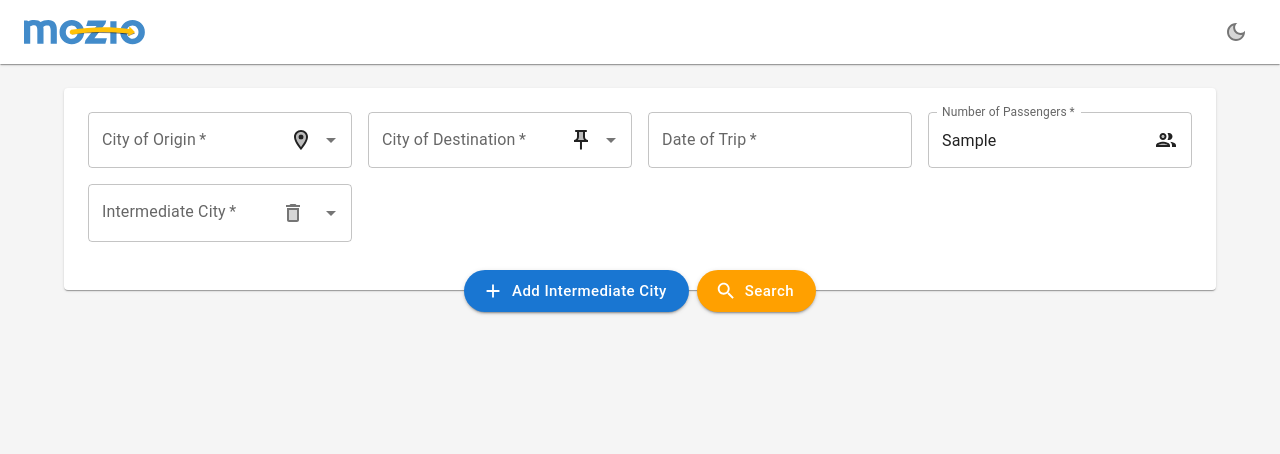
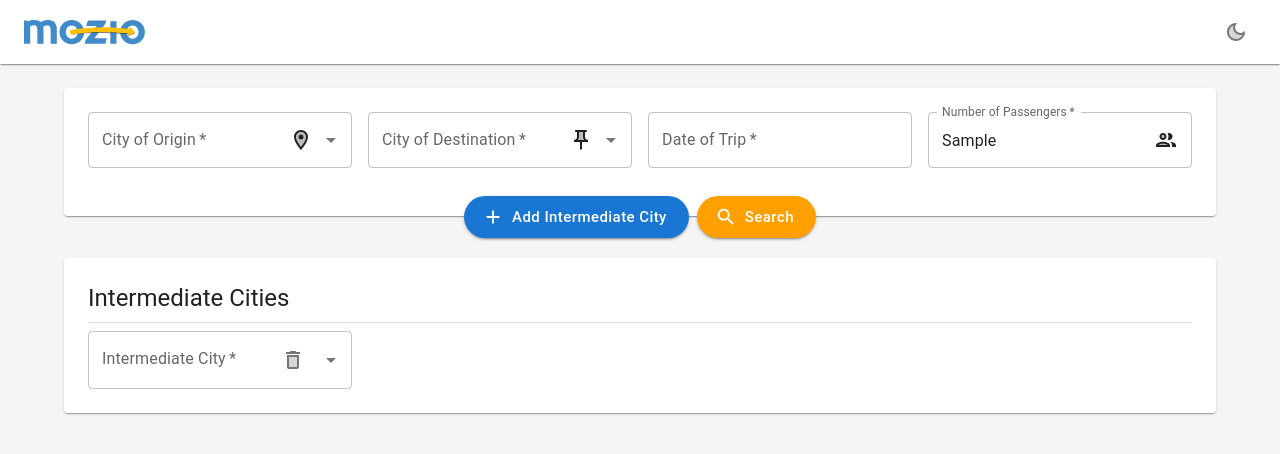
Before and after one commit to a-maksousa/distance-app, a React (Create React App) app: page / in a window 1280 px wide. Both pictures are taken after typing "Sample", "Sample", "Sample" into the empty fields and a click on the button "Add Intermediate City". Shown: the top 454 px of the page. Built offline with nearby package versions, Linux system fonts and the light colour scheme.

Commit message:
add intCities to collapse section

```diff
--- a/src/Views/LandingPage/form.js
+++ b/src/Views/LandingPage/form.js
@@ -6,7 +6,7 @@ import {
   AddTwoTone,
   DeleteTwoTone,
 } from "@mui/icons-material";
-import { Box, Button, Grid, IconButton, Stack, styled } from "@mui/material";
+import { Box, Button, Collapse, Grid, IconButton, Stack, styled } from "@mui/material";
 import RHFAutoComplete from "Components/RHFControls/RHFAutoComplete";
 import RHFDatePicker from "Components/RHFControls/RHFDatePicker";
 import RHFTextField from "Components/RHFControls/RHFTextField";
@@ -68,6 +68,17 @@ const SearchForm = ({ onSubmit, control, unregister }) => {
             InputProps={{ endAdornment: <GroupTwoTone /> }}
           />
         </Grid>
+      </Section>
+      <Stack justifyContent="center" sx={{ transform: "translate(0,-20px)" }} direction="row" spacing={1}>
+        <FormButton startIcon={<AddTwoTone />} onClick={handleAddIntCity}>
+          Add Intermediate City
+        </FormButton>
+        <FormButton type="submit" color="secondary" startIcon={<SearchTwoTone />}>
+          Search
+        </FormButton>
+      </Stack>
+      <Collapse in={lstIntermediateCities.length > 0} sx={{ width: "100%" }}>
+        <Section title="Intermediate Cities">
           {lstIntermediateCities.map((item) => (
             <Grid item xs={6} md={3}>
               <CityCombo
@@ -84,15 +95,7 @@ const SearchForm = ({ onSubmit, control, unregister }) => {
             </Grid>
           ))}
         </Section>
-
-      <Stack justifyContent="center" sx={{ transform: "translate(0,-20px)" }} direction="row" spacing={1}>
-        <FormButton startIcon={<AddTwoTone />} onClick={handleAddIntCity}>
-          Add Intermediate City
-        </FormButton>
-        <FormButton type="submit" color="secondary" startIcon={<SearchTwoTone />}>
-          Search
-        </FormButton>
-      </Stack>
+      </Collapse>
     </Box>
   );
 };
```
Lines whose indentation alone changed are shown as unchanged.
